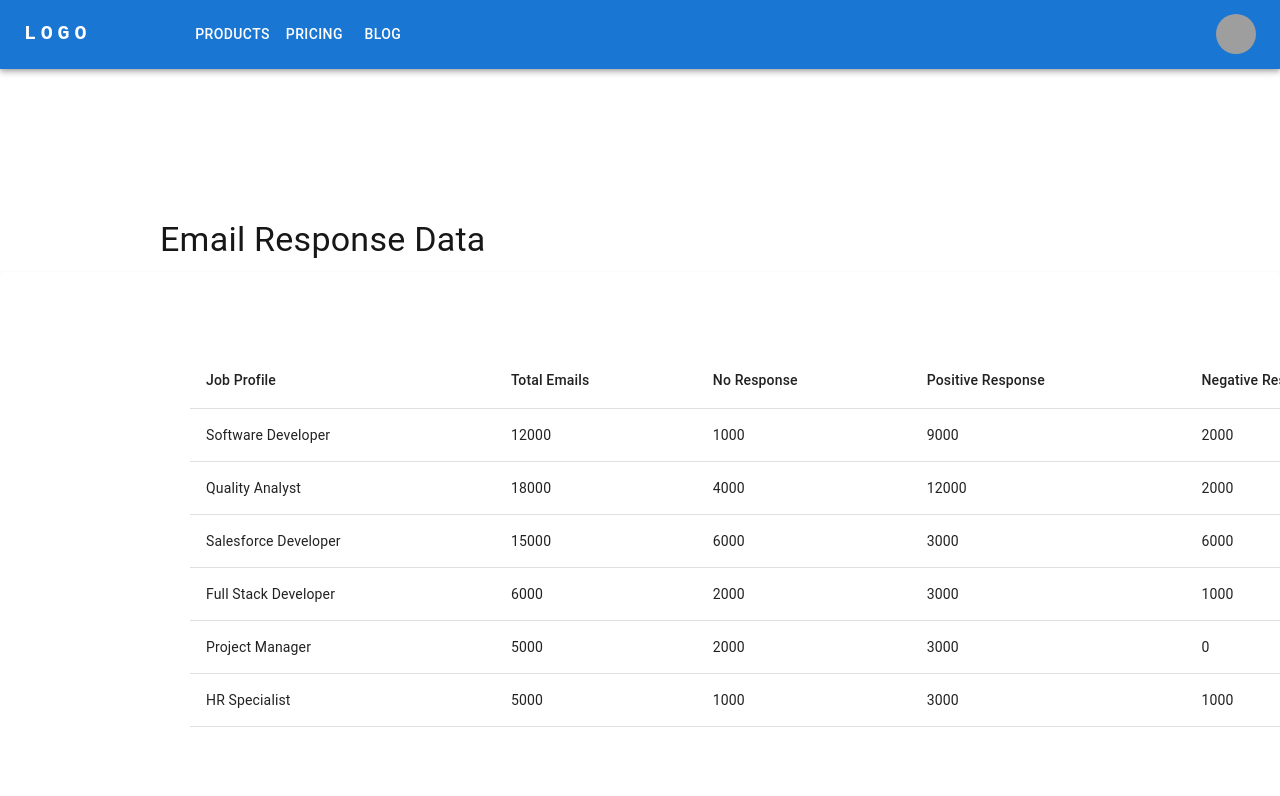
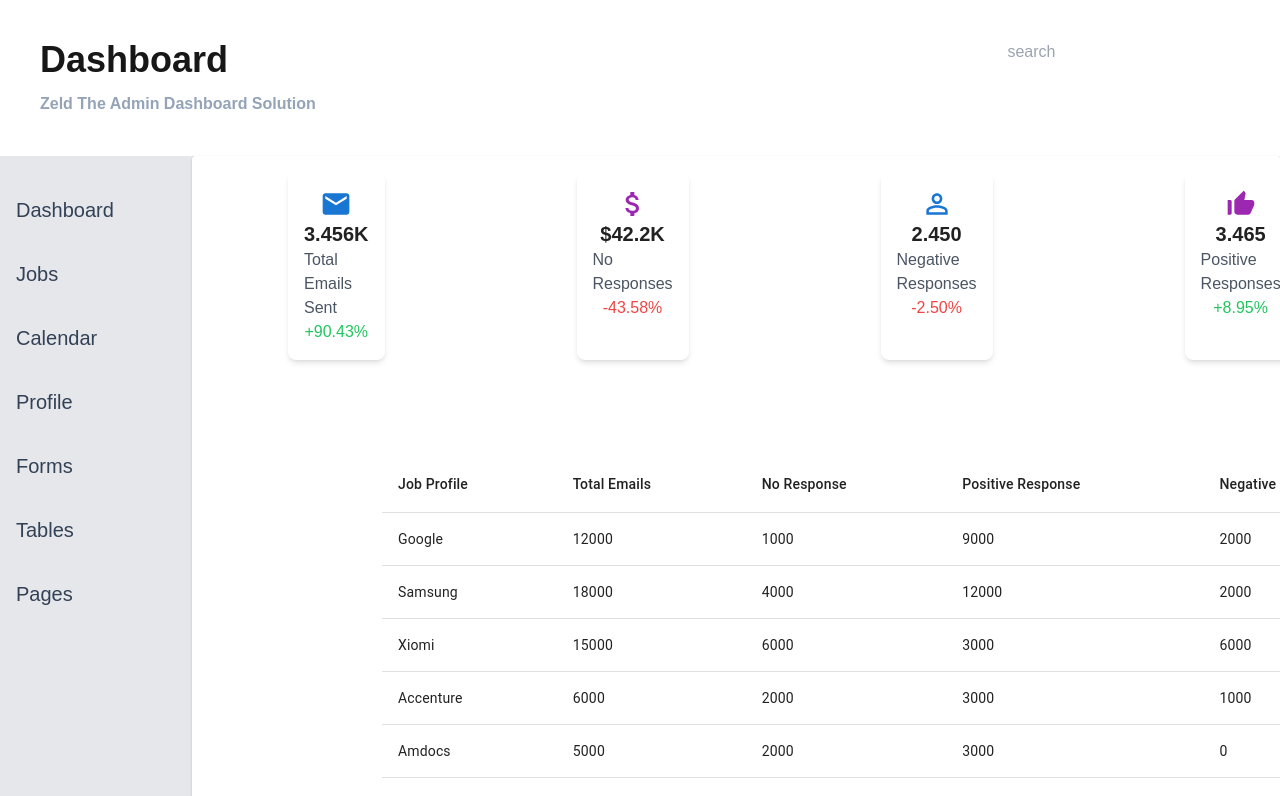
Before and after one commit to B200896/zeld_meta_proj, a Next.js app: page / in a window 1280 px wide. Shown: the top 796 px of the page. Built offline with nearby package versions, Linux system fonts and the light colour scheme; grey boxes are pictures that could not be loaded.

Commit message:
updated zeld code

```diff
--- /dev/null
+++ b/app/components/Dashboard.jsx
@@ -0,0 +1,39 @@
+"use client"
+import React from 'react';
+import { AttachMoney, Mail, PersonOutline, ThumbUpAlt } from '@mui/icons-material';
+
+const Dashboard = () => {
+  return (
+    <div className="flex gap-[15vw] ml-20 grid-cols-1 gap-4 p-4 ">
+      <div className="bg-white shadow-md rounded-lg p-4 flex flex-col items-center">
+        <Mail color="primary" style={{ fontSize: '2rem' }} />
+        <h6 className="text-xl font-bold">3.456K</h6>
+        <p className="text-gray-600">Total Emails Sent</p>
+        <p className="text-green-500">+90.43%</p>
+      </div>
+
+      <div className="bg-white shadow-md rounded-lg p-4 flex flex-col items-center">
+        <AttachMoney color="secondary" style={{ fontSize: '2rem' }} />
+        <h6 className="text-xl font-bold">$42.2K</h6>
+        <p className="text-gray-600">No Responses</p>
+        <p className="text-red-500">-43.58%</p>
+      </div>
+
+      <div className="bg-white shadow-md rounded-lg p-4 flex flex-col items-center">
+        <PersonOutline color="primary" style={{ fontSize: '2rem' }} />
+        <h6 className="text-xl font-bold">2.450</h6>
+        <p className="text-gray-600">Negative Responses</p>
+        <p className="text-red-500">-2.50%</p>
+      </div>
+
+      <div className="bg-white shadow-md rounded-lg p-4 flex flex-col items-center">
+        <ThumbUpAlt color="secondary" style={{ fontSize: '2rem' }} />
+        <h6 className="text-xl font-bold">3.465</h6>
+        <p className="text-gray-600">Positive Responses</p>
+        <p className="text-green-500">+8.95%</p>
+      </div>
+    </div>
+  );
+};
+
+export default Dashboard;
--- a/app/components/EmailResponse.jsx
+++ b/app/components/EmailResponse.jsx
@@ -1,20 +1,28 @@
 "use client"
 import React from "react";
+import Sidebar from "./Sidebar";
+import Dashboard from "./Dashboard";
 import { Table,TableBody,TableCell, TableContainer, TableHead, TableRow, Paper } from "@mui/material";
 import Header from "./Header";
+// import { Dashboard } from "@mui/icons-material";
+// import Dashboard from "./Dashboard";
 const EmailResponse=()=>{
     const details=[
-        {jobprofile:"Software Developer",totalEmails:12000,positiveResponse:9000,nagativeResponse:2000,noResponse:1000},
-        {jobprofile:"Quality Analyst",totalEmails:18000,positiveResponse:12000,nagativeResponse:2000,noResponse:4000},
-        {jobprofile:"Salesforce Developer",totalEmails:15000,positiveResponse:3000,nagativeResponse:6000,noResponse:6000},
-        {jobprofile:"Full Stack Developer",totalEmails:6000,positiveResponse:3000,nagativeResponse:1000,noResponse:2000},
-        {jobprofile:"Project Manager",totalEmails:5000,positiveResponse:3000,nagativeResponse:0,noResponse:2000},
-        {jobprofile:"HR Specialist",totalEmails:5000,positiveResponse:3000,nagativeResponse:1000,noResponse:1000}
+        {jobprofile:"Google",totalEmails:12000,positiveResponse:9000,nagativeResponse:2000,noResponse:1000},
+        {jobprofile:"Samsung",totalEmails:18000,positiveResponse:12000,nagativeResponse:2000,noResponse:4000},
+        {jobprofile:"Xiomi",totalEmails:15000,positiveResponse:3000,nagativeResponse:6000,noResponse:6000},
+        {jobprofile:"Accenture",totalEmails:6000,positiveResponse:3000,nagativeResponse:1000,noResponse:2000},
+        {jobprofile:"Amdocs",totalEmails:5000,positiveResponse:3000,nagativeResponse:0,noResponse:2000},
+        {jobprofile:"Flipkart",totalEmails:5000,positiveResponse:3000,nagativeResponse:1000,noResponse:1000}
     ]
     return(
       <>
         {/* <Header/> */}
+        <div className="flex w-full">
+        <Sidebar/>
+
         <TableContainer component={Paper}>
+        <Dashboard/>
 
       <Table sx={{margin:"80px 100px 170px 190px"}} >
         <TableHead>
@@ -42,6 +50,10 @@ const EmailResponse=()=>{
         </TableBody>
       </Table>
     </TableContainer>
+
+
+    </div>
+
     </>
     )
 }
--- a/app/components/Header.jsx
+++ b/app/components/Header.jsx
@@ -1,161 +1,25 @@
-"use client"
-import * as React from 'react';
-import AppBar from '@mui/material/AppBar';
-import Box from '@mui/material/Box';
-import Toolbar from '@mui/material/Toolbar';
-import IconButton from '@mui/material/IconButton';
-import Typography from '@mui/material/Typography';
-import Menu from '@mui/material/Menu';
-import MenuIcon from '@mui/icons-material/Menu';
-import Container from '@mui/material/Container';
-import Avatar from '@mui/material/Avatar';
-import Button from '@mui/material/Button';
-import Tooltip from '@mui/material/Tooltip';
-import MenuItem from '@mui/material/MenuItem';
-import AdbIcon from '@mui/icons-material/Adb';
+import React from "react";
+const Header=()=>{
+    return(
+        <>
+        {/* <div className="flex"> */}
+        <div className="h-200vh p-10 bg-white-500 shadow-lg shadow-black-500/50 flex justify-between">
+            <div>
+            <h1 className="text-4xl font-bold">Dashboard</h1>
+            <p className="mt-3 font-bold text-slate-400">Zeld The Admin Dashboard Solution</p>
+            </div>
+            <div>
+            <input className="rounded-full mr-[2vw] pb-4 pl-3 w-full" type="text"
+            placeholder="search"
+            />
+            </div>
+        </div>
+        <div className="ms-45">
 
-const pages = ['Products', 'Pricing', 'Blog'];
-const settings = ['Profile', 'Account', 'Dashboard', 'Logout'];
 
-function Header() {
-  const [anchorElNav, setAnchorElNav] = React.useState(null);
-  const [anchorElUser, setAnchorElUser] = React.useState(null);
-
-  const handleOpenNavMenu = (event) => {
-    setAnchorElNav(event.currentTarget);
-  };
-  const handleOpenUserMenu = (event) => {
-    setAnchorElUser(event.currentTarget);
-  };
-
-  const handleCloseNavMenu = () => {
-    setAnchorElNav(null);
-  };
-
-  const handleCloseUserMenu = () => {
-    setAnchorElUser(null);
-  };
-
-  return (
-    <AppBar position="static">
-      <Container maxWidth="xl">
-        <Toolbar disableGutters>
-          {/* <AdbIcon sx={{ display: { xs: 'none', md: 'flex' }, mr: 1 }} /> */}
-          <Typography
-            variant="h6"
-            noWrap
-            component="a"
-            href="#app-bar-with-responsive-menu"
-            sx={{
-              mr: 12,
-
-              display: { xs: 'none', md: 'flex' },
-              fontFamily: 'monospace',
-              fontWeight: 700,
-              letterSpacing: '.3rem',
-              color: 'inherit',
-              textDecoration: 'none',
-            }}
-          >
-            LOGO
-          </Typography>
-
-          <Box sx={{ flexGrow: 1, display: { xs: 'flex', md: 'none' } }}>
-            <IconButton
-              size="large"
-              aria-label="account of current user"
-              aria-controls="menu-appbar"
-              aria-haspopup="true"
-              onClick={handleOpenNavMenu}
-              color="inherit"
-            >
-              <MenuIcon />
-            </IconButton>
-            <Menu
-              id="menu-appbar"
-              anchorEl={anchorElNav}
-              anchorOrigin={{
-                vertical: 'bottom',
-                horizontal: 'left',
-              }}
-              keepMounted
-              transformOrigin={{
-                vertical: 'top',
-                horizontal: 'left',
-              }}
-              open={Boolean(anchorElNav)}
-              onClose={handleCloseNavMenu}
-              sx={{ display: { xs: 'block', md: 'none' } }}
-            >
-              {pages.map((page) => (
-                <MenuItem key={page} onClick={handleCloseNavMenu}>
-                  <Typography sx={{textAlign:'left'}}>{page}</Typography>
-                </MenuItem>
-              ))}
-            </Menu>
-          </Box>
-          <AdbIcon sx={{ display: { xs: 'flex', md: 'none' }, mr: 1 }} />
-          <Typography
-            variant="h5"
-            noWrap
-            component="a"
-            href="#app-bar-with-responsive-menu"
-            sx={{
-              mr: 2,
-              display: { xs: 'flex', md: 'none' },
-              flexGrow: 1,
-              fontFamily: 'monospace',
-              fontWeight: 700,
-              letterSpacing: '.3rem',
-              color: 'inherit',
-              textDecoration: 'none',
-            }}
-          >
-            LOGO
-          </Typography>
-          <Box sx={{ flexGrow: 1, display: { xs: 'none', md: 'flex' } }}>
-            {pages.map((page) => (
-              <Button
-                key={page}
-                onClick={handleCloseNavMenu}
-                sx={{ my: 2, color: 'white', display: 'block' }}
-              >
-                {page}
-              </Button>
-            ))}
-          </Box>
-          <Box sx={{ flexGrow: 0 }}>
-            <Tooltip title="Open settings">
-              <IconButton onClick={handleOpenUserMenu} sx={{ p: 0 }}>
-                <Avatar alt="Remy Sharp" src="/static/images/avatar/2.jpg" />
-              </IconButton>
-            </Tooltip>
-            <Menu
-              sx={{ mt: '45px' }}
-              id="menu-appbar"
-              anchorEl={anchorElUser}
-              anchorOrigin={{
-                vertical: 'top',
-                horizontal: 'right',
-              }}
-              keepMounted
-              transformOrigin={{
-                vertical: 'top',
-                horizontal: 'right',
-              }}
-              open={Boolean(anchorElUser)}
-              onClose={handleCloseUserMenu}
-            >
-              {settings.map((setting) => (
-                <MenuItem key={setting} onClick={handleCloseUserMenu}>
-                  <Typography sx={{ textAlign: 'center' }}>{setting}</Typography>
-                </MenuItem>
-              ))}
-            </Menu>
-          </Box>
-        </Toolbar>
-      </Container>
-    </AppBar>
-  );
+        </div>
+        {/* </div> */}
+        </>
+    )
 }
 export default Header;
--- /dev/null
+++ b/app/components/Sidebar.jsx
@@ -0,0 +1,24 @@
+"use client"
+import React from "react"
+function  Sidebar () {
+  return (
+    <div className="flex">
+      <div className="w-48 h-screen bg-gray-200 p-4">
+        {/* <h2 className="text-xl font-semibold">Sidebar</h2> */}
+        <ul className="mt-4 text-xl  mt-20 text-slate-700 mb-100 flex flex-col gap-5 mt-10">
+          <li><a href="#" className="block py-2">Dashboard</a></li>
+          <li><a href="#" className="block py-2">Jobs</a></li>
+          <li><a href="#" className="block py-2">Calendar</a></li>
+          <li><a href="#" className="block py-2">Profile</a></li>
+          <li><a href="#" className="block py-2">Forms</a></li>
+          <li><a href="#" className="block py-2">Tables</a></li>
+          <li><a href="#" className="block py-2">Pages</a></li>
+        </ul>
+      </div>
+
+
+    </div>
+  );
+};
+
+export default Sidebar;
--- a/app/page.jsx
+++ b/app/page.jsx
@@ -2,15 +2,20 @@ import React from "react";
 import EmailResponse from "./components/EmailResponse";
 import { Container,Typography } from "@mui/material"
 import Header from "./components/Header";
+import Sidebar from "./components/Sidebar";
+import { Dashboard } from "@mui/icons-material";
 export default function Home() {
   return (
     <>
       <Header/>
-      <Typography variant="h4" gutterBottom style={{ marginLeft: '160px', marginTop:'150px' }}>
+      {/* <Typography variant="h4" gutterBottom style={{ marginLeft: '160px', marginTop:'150px' }}>
         Email Response Data
-      </Typography>
+      </Typography> */}
+
       <EmailResponse/>
-       <h1>Hars Jain</h1>
+
+
+
     </>
 
   );
```
